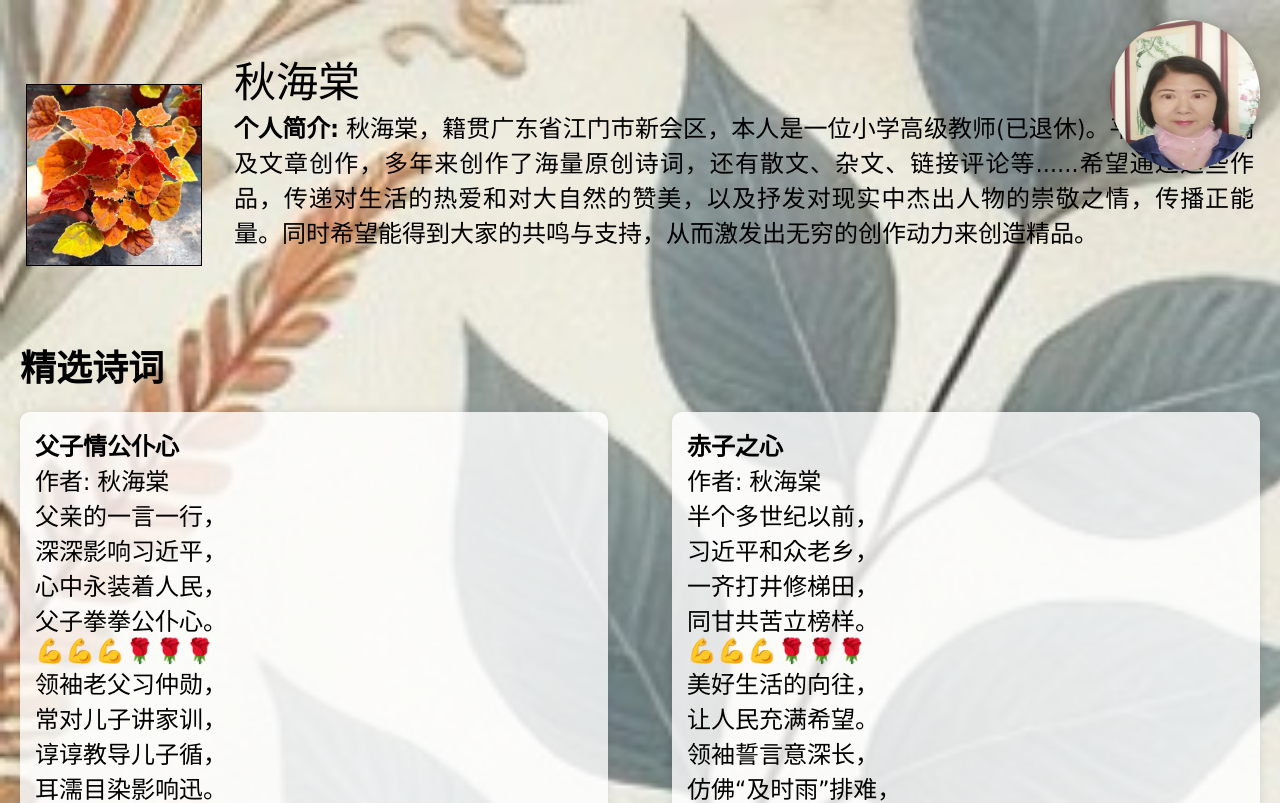
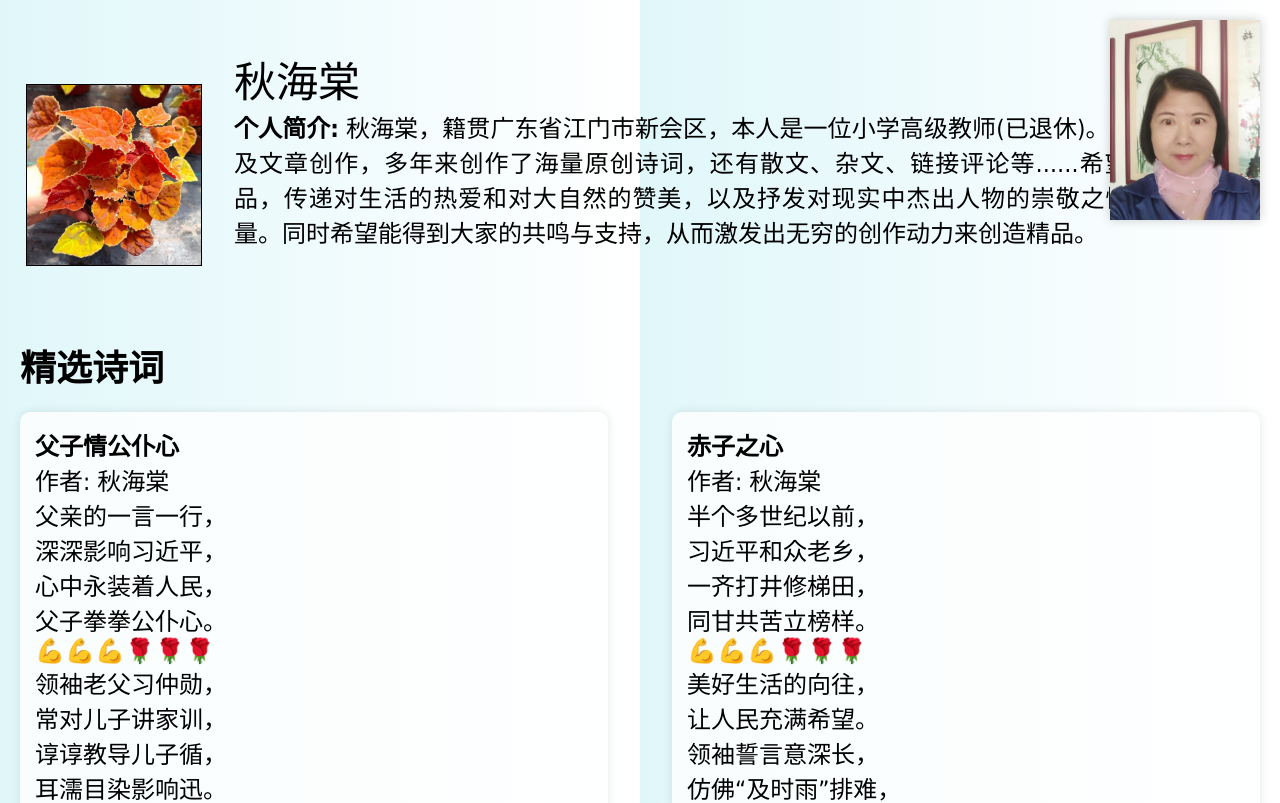
Before and after one commit to autumn-begonia/autumn-begonia.github.io, a plain HTML site: page index.html in a window 1280 px wide. Shown: the top 803 px of the page. Drawn offline with Linux system fonts and the light colour scheme.

Commit message:
Update index.html

```diff
--- a/index.html
+++ b/index.html
@@ -6,8 +6,11 @@
 body {
     margin: 30px 20px;
     font-family: Tahoma, Geneva, sans-serif;
-    background: url('background-pattern.jpg') repeat;
-    background-size: cover;
+    /* 选择你喜欢的背景样式 */
+    background: linear-gradient(to right, #e0f7fa, #ffffff); /* 渐变淡雅背景 */
+    /* background: url('background-pattern.jpg') repeat center center fixed; */ /* 柔和花朵背景 */
+    /* background: linear-gradient(to right, #f0f0f0, #ffffff); background-image: repeating-linear-gradient(45deg, #d0e0f0, #d0e0f0 10px, #ffffff 10px, #ffffff 20px); */ /* 素雅条纹背景 */
+    background-size: 50%;
 }
 p {
     margin-top: 0px;
@@ -53,9 +56,8 @@ p {
     position: absolute;
     top: 20px;
     right: 20px;
-    border-radius: 50%;
     width: 150px;
-    height: 150px;
+    height: auto;
     box-shadow: 0 0 10px rgba(0, 0, 0, 0.2);
 }
 </style>
```
